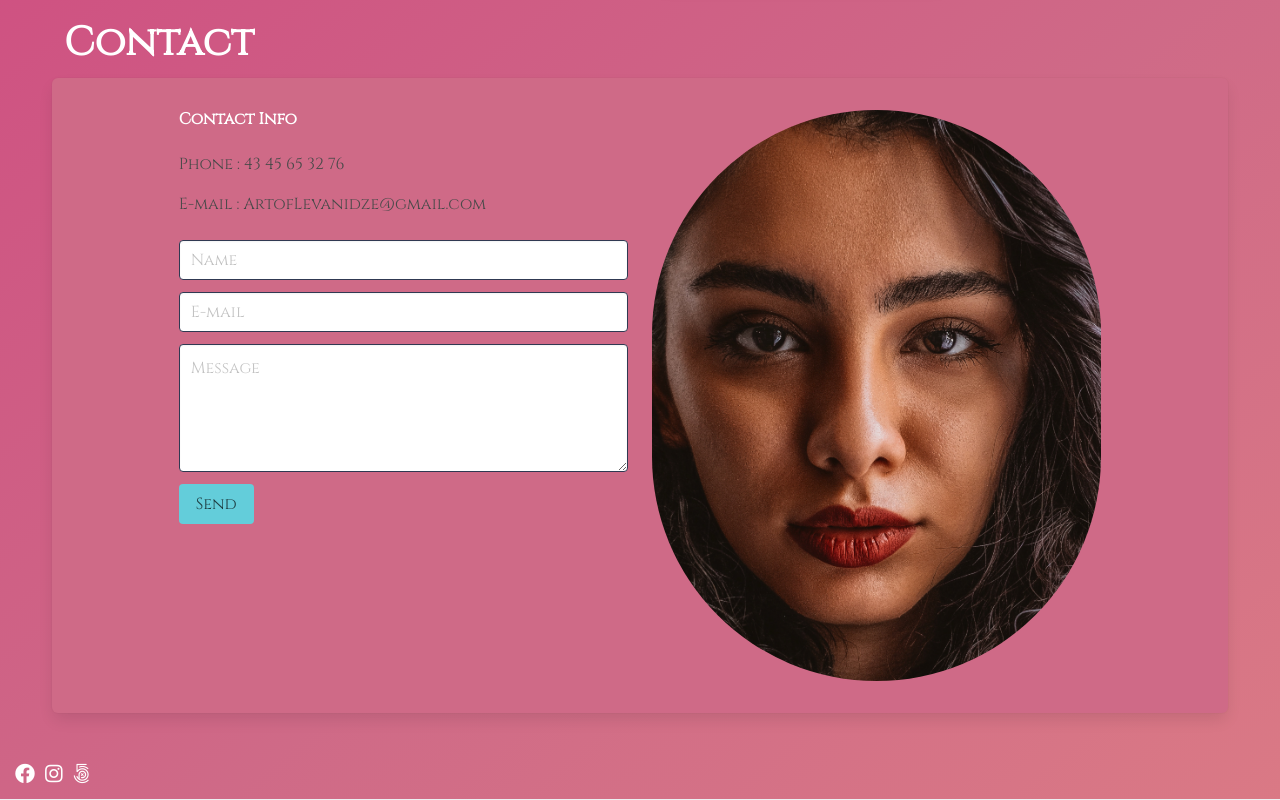
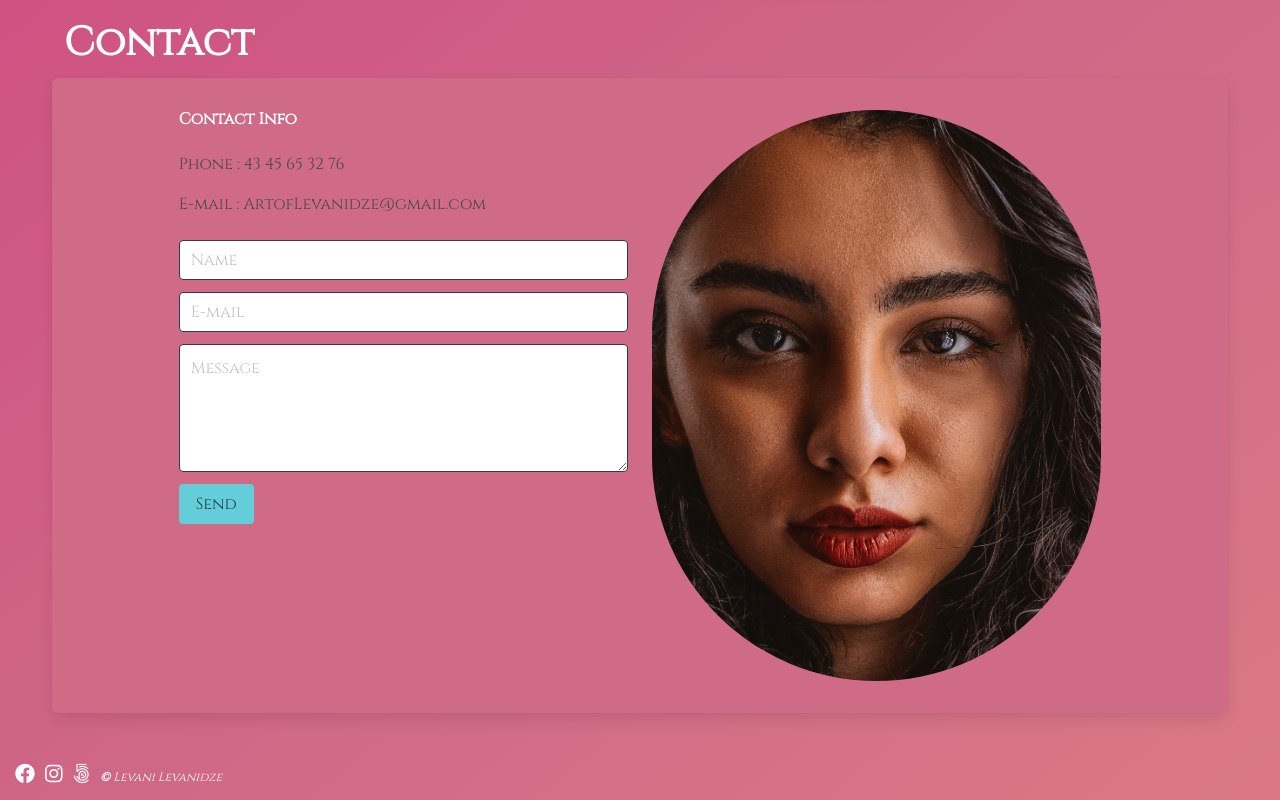
Before and after one commit to GraineFutee/artoflevani, a Next.js app: page /contact in a window 1280 px wide. Shown: the part 1117-1917 px from the top of the page. Built offline with nearby package versions, Linux system fonts and the light colour scheme.

Commit message:
Add component : Footer

```diff
--- /dev/null
+++ b/components/Footer.jsx
@@ -0,0 +1,35 @@
+import React from "react";
+
+export default function Album(props) {
+  return (
+    <div className="is-size-5" style={{ margin: "10px" }}>
+      <a
+        className="has-text-white"
+        href="https://www.facebook.com/levanidze"
+        target="_blank"
+        rel="noreferrer noopener"
+      >
+        <i style={{ margin: "5px" }} className="fab fa-facebook"></i>
+      </a>
+      <a
+        className="has-text-white"
+        href="https://www.instagram.com/artoflevanidze/"
+        target="_blank"
+        rel="noreferrer noopener"
+      >
+        <i style={{ margin: "5px" }} className="fab fa-instagram"></i>
+      </a>
+      <a
+        className="has-text-white"
+        href="https://500px.com/levanidze"
+        target="_blank"
+        rel="noreferrer noopener"
+      >
+        <i style={{ margin: "5px" }} className="fab fa-500px"></i>
+      </a>
+      <i className="has-text-white is-size-7" style={{ margin: "5px" }}>
+        <b>&copy;</b> Levani Levanidze
+      </i>
+    </div>
+  );
+}
--- a/components/Image.jsx
+++ b/components/Image.jsx
@@ -1,5 +1,4 @@
 import React, { useState } from "react";
-import Link from "next/link";
 
 export default function Album(props) {
   const [opacity, setOpacity] = useState("0");
--- a/pages/contact.js
+++ b/pages/contact.js
@@ -1,4 +1,5 @@
 import Navbar from "../components/Navbar";
+import Footer from "../components/Footer";
 
 export default function Contact() {
   return (
@@ -297,11 +298,7 @@ export default function Contact() {
             </div>
           </div>
         </div>
-        <div className="title is-5 has-text-white" style={{ margin: "10px" }}>
-          <i style={{ margin: "5px" }} className="fab fa-facebook"></i>
-          <i style={{ margin: "5px" }} className="fab fa-instagram"></i>
-          <i style={{ margin: "5px" }} className="fab fa-500px"></i>
-        </div>
+        <Footer />
       </section>
     </>
   );
```
Also changed, not shown: pages/about_me.js (+2 -5 lines), pages/gallery/[album].js (+3 -8 lines), pages/gallery/index.js (+2 -5 lines), pages/index.js (+3 -6 lines).
